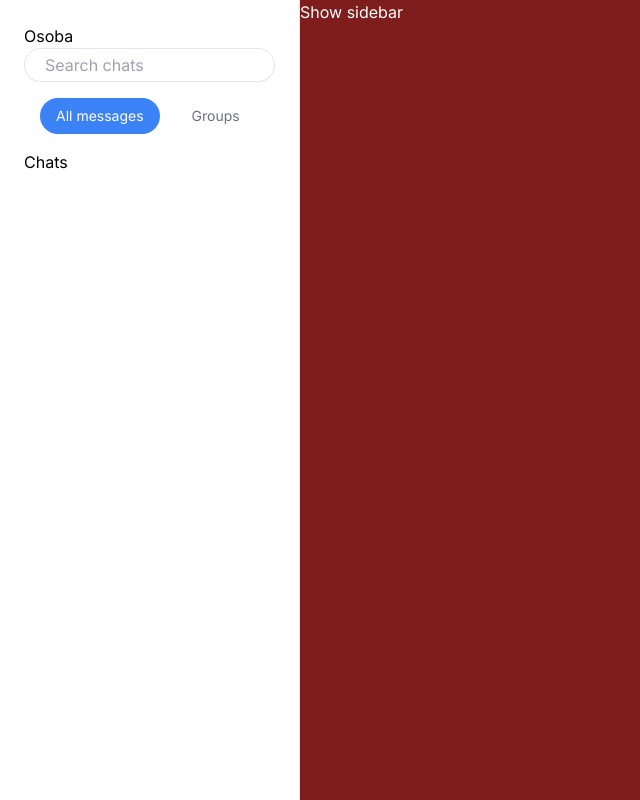
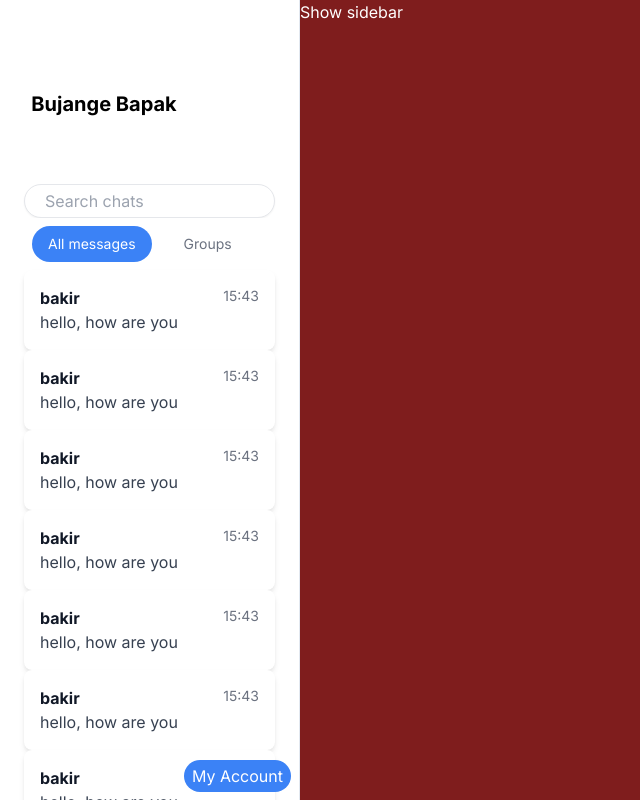
Before and after one commit to bakirdevedzic/chat-app, a React (Vite) app: page /chat/1 in a window 1280 px wide. Shown: the whole page, without its empty margins (0-640 px from the left). Built offline with nearby package versions, Linux system fonts and the light colour scheme.

Commit message:
fix types of chats

```diff
--- a/src/components/SidebarComponent.jsx
+++ b/src/components/SidebarComponent.jsx
@@ -1,5 +1,7 @@
 import ModalOverlaySideBar from "../ui/ModalOverlaySidebar";
 import Search from "../ui/Search";
+import MessagePreview from "./MessagePreview";
+import ProfilePreview from "./ProfilePreview";
 import TypesOfChats from "./TypesOfChats";
 
 function SidebarComponent({
@@ -18,10 +20,17 @@ function SidebarComponent({
   return (
     <>
       <div className={className}>
-        <div>Osoba </div>
+        <ProfilePreview />
         <Search />
         <TypesOfChats />
-        <div>Chats</div>
+        <MessagePreview />
+        <MessagePreview />
+        <MessagePreview />
+        <MessagePreview />
+        <MessagePreview />
+        <MessagePreview />
+        <MessagePreview />
+        <MessagePreview />
       </div>
 
       {sidebarHidden && showSidebar && (
--- a/src/components/TypesOfChats.jsx
+++ b/src/components/TypesOfChats.jsx
@@ -6,7 +6,7 @@ function TypesOfChats() {
   const tabs = ["All messages", "Groups"];
 
   return (
-    <div className="flex space-x-4 bg-white p-4 text-sm">
+    <div className="flex space-x-4 bg-white p-2 text-sm">
       {tabs.map((tab) => (
         <button
           key={tab}
```
